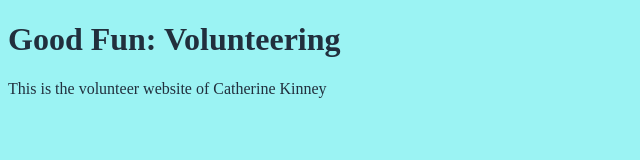
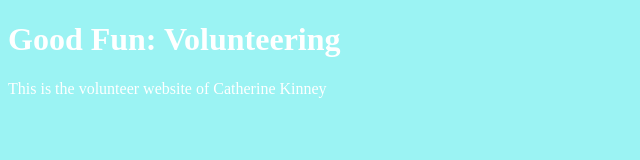
Before and after one commit to catherine-kinney/catherine-kinney.github.io, a plain HTML site: page unit_1/index.html in a window 1280 px wide. Shown: the whole page, without its empty margins (0-640 px from the left). Drawn offline with Linux system fonts and the light colour scheme.

Commit message:
Update style.css

```diff
--- a/unit_1/css/style.css
+++ b/unit_1/css/style.css
@@ -3,5 +3,5 @@ body {
 }
 
 h1, p {
-	color: #212F3D;
+	color: #FFFFFF;
 }
```
